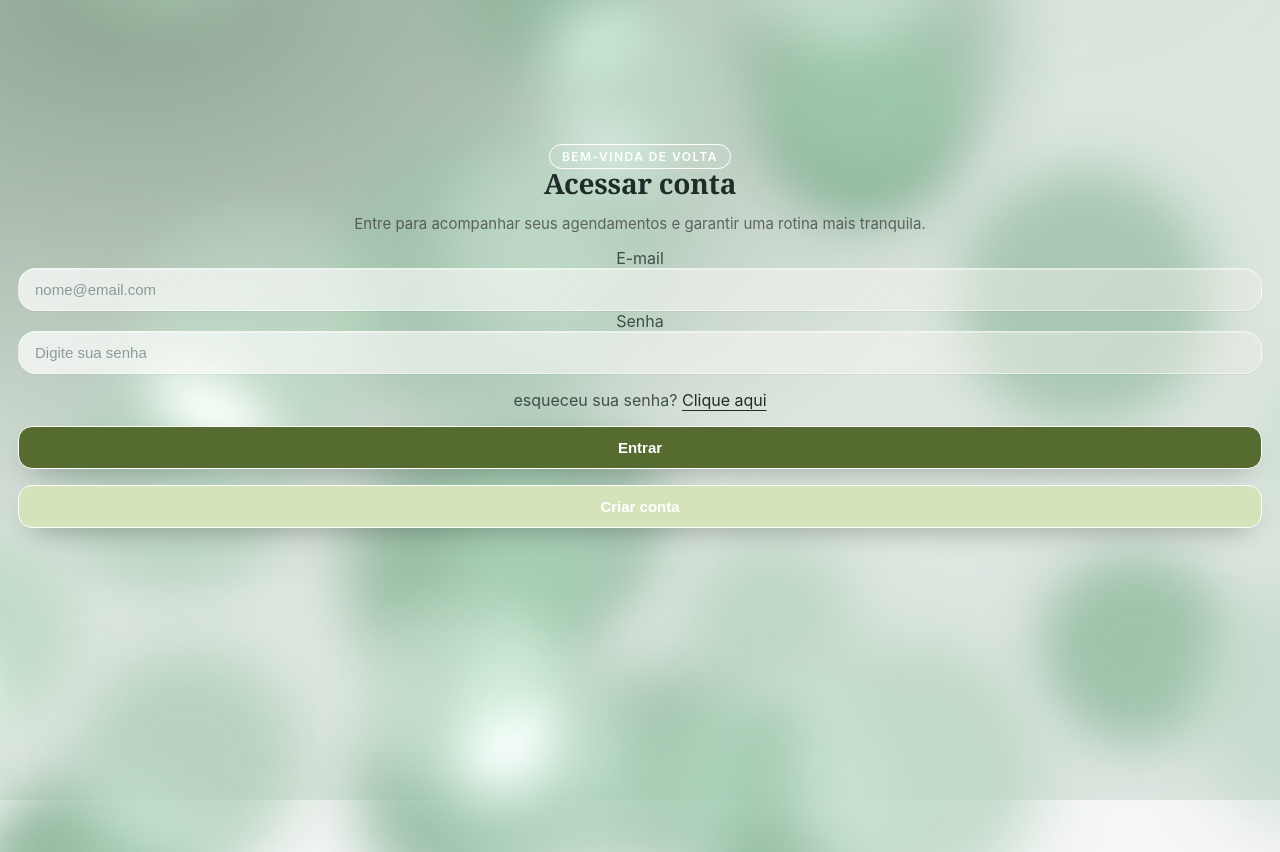
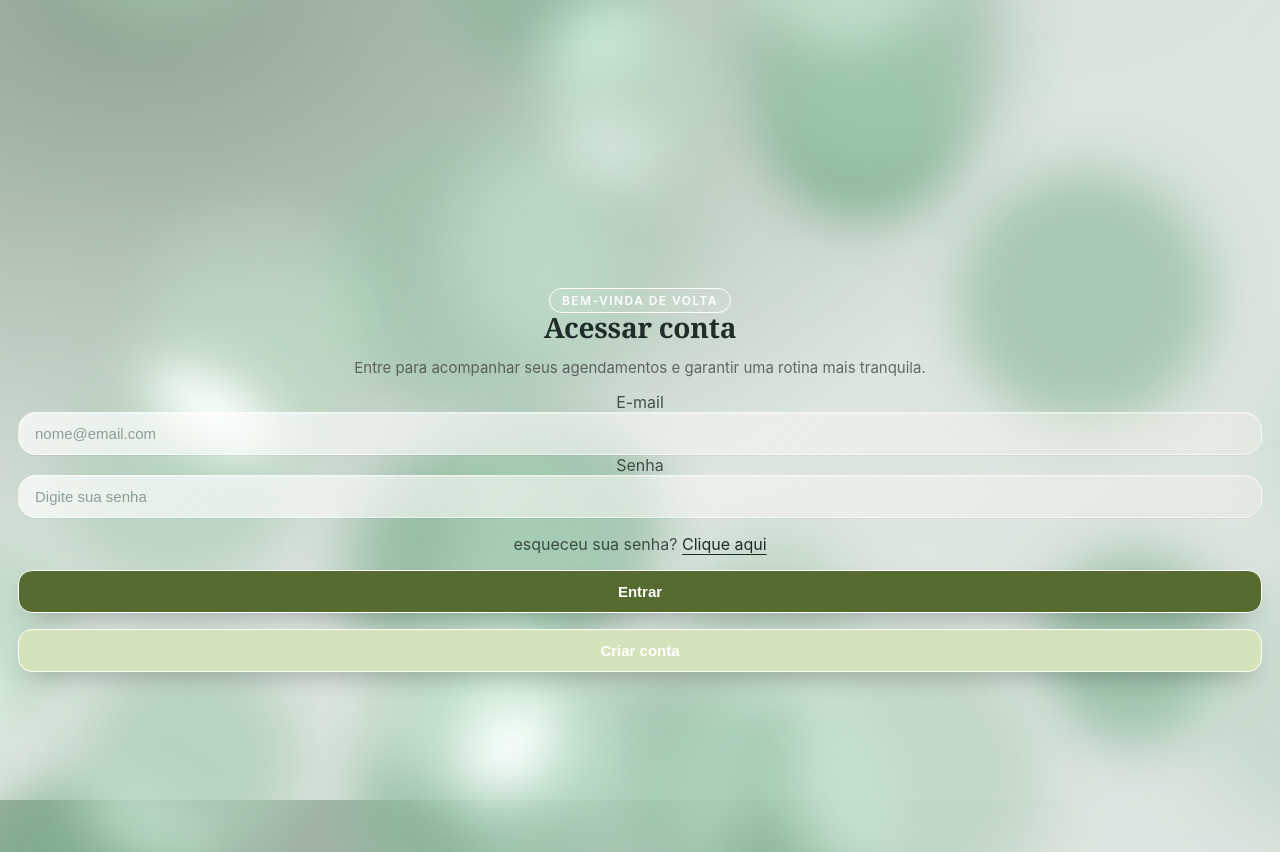
Before and after one commit to leoxavier3914-arch/rbagenda, a Next.js app: page /login in a window 1280 px wide. Before the commit the page ends 800 px from the top, so only its background shows below. Built offline with nearby package versions, Linux system fonts and the light colour scheme; no server answers.

Commit message:
Increase spacing and centering for procedimento steps

```diff
--- a/src/app/procedimento.css
+++ b/src/app/procedimento.css
@@ -51,8 +51,8 @@ body.procedimento-screen .reveal-content{transition-delay:.26s}
 }
 
 body.procedimento-screen .page{position:relative;min-height:100vh;z-index:1;display:flex;flex-direction:column;gap:clamp(32px,3vw,48px);padding:calc(144px + env(safe-area-inset-top)) 0 calc(36px + env(safe-area-inset-bottom));}
-body.procedimento-screen .center{width:100%;display:flex;justify-content:center;position:relative;padding:0 18px;}
-body.procedimento-screen .center + .center{ margin-top:0; }
+body.procedimento-screen .center{width:100%;display:flex;justify-content:center;align-items:center;position:relative;padding:0 18px;min-height:min(84vh,780px);}
+body.procedimento-screen .center + .center{margin-top:clamp(128px,22vh,240px)}
 body.procedimento-screen .stack{display:grid;justify-items:center;gap:clamp(12px,2.2vw,18px)}
 body.procedimento-screen header{text-align:center}
 body.procedimento-screen .diamond{display:block;margin:0 auto 10px;width:22px;height:22px;color:color-mix(in srgb,var(--ink)72%,transparent)}
```
